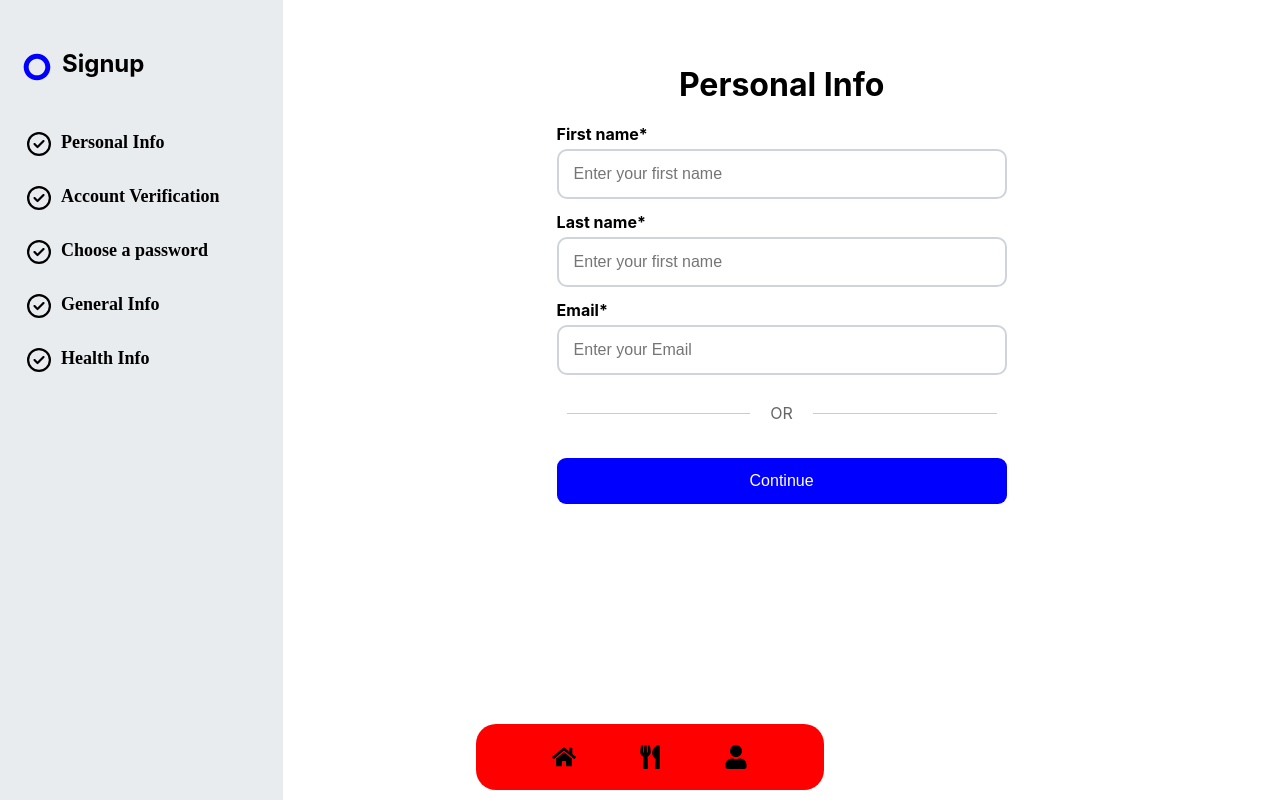
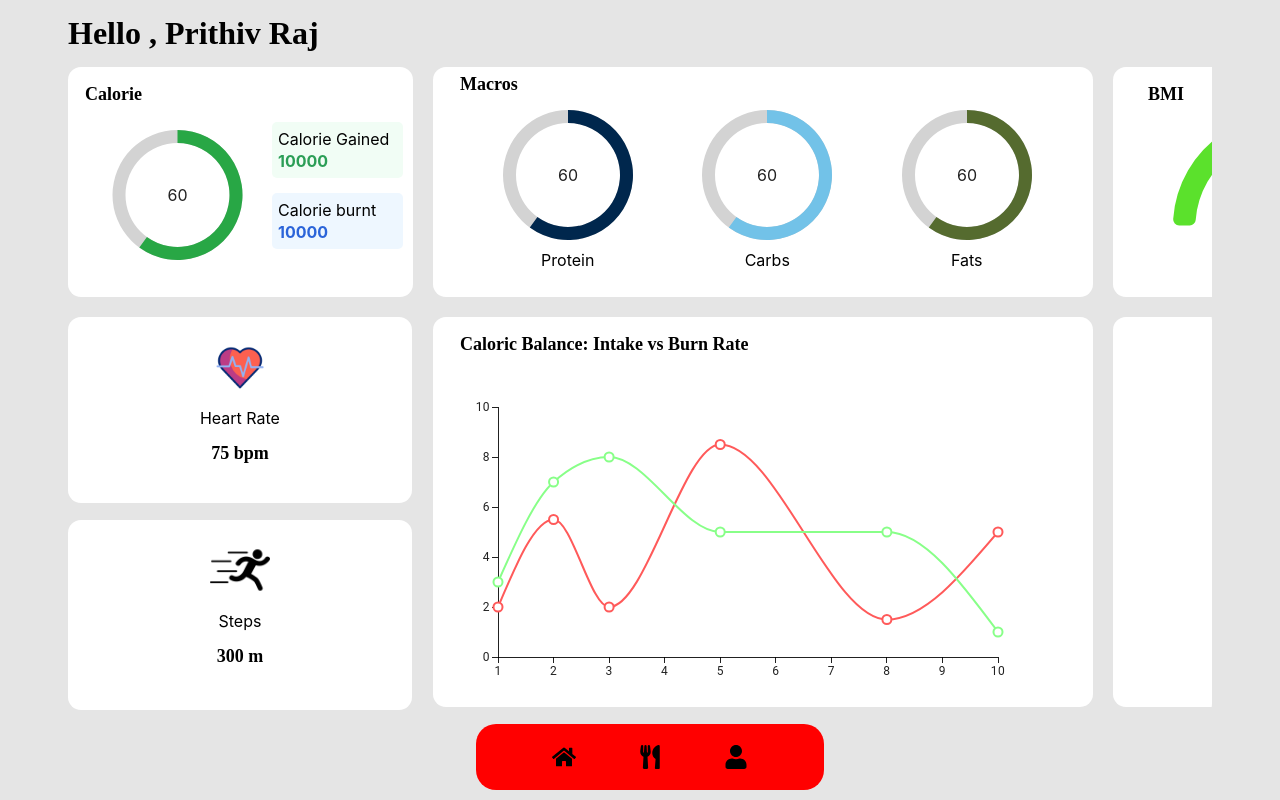
Before and after one commit to Adhi2312/FITNESS_TRACKER, a React (Create React App) app: page / in a window 1280 px wide. Before the commit this address led to /signup/personal. Built offline with nearby package versions, Linux system fonts and the light colour scheme; no server answers.

Commit message:
dashboard modified

```diff
--- a/src/App.js
+++ b/src/App.js
@@ -8,8 +8,10 @@ import { useState } from 'react-router-dom';
 import ProfileForm from './screens/ProfileForm';
 import {Signup, GDLB} from './screens/signup';
 import { FirstPage } from './signup-pages/Main-Page';
+// import { useNavigate } from 'react-router-dom';
 
 function App() {
+  console.log('well');
 
 
   return (
@@ -18,8 +20,8 @@ function App() {
         <div className='sub-main'>
           <Routes>
             {/* <Route path='/' element={Navigate to="/signup" />}/> */}
-            <Route path="/" element={<Navigate to="/signup/personal" />} />
-            <Route path="/dashboard" element={<DB/> } />
+            {/* <Route path="/" element={<Navigate to="/signup/personal" />} /> */}
+            <Route path="/" element={<DB/> } />
             <Route path="/plate" element={<Food/>}/>
             <Route path="/check" element={<ProfileForm />} />
             <Route path='/signup/*' element={<FirstPage/>}/>
--- a/src/index.js
+++ b/src/index.js
@@ -7,6 +7,7 @@ import {BrowserRouter} from 'react-router-dom'
 
 
 const root = ReactDOM.createRoot(document.getElementById('root'));
+// console.log('well');
 root.render(
 
   <React.StrictMode>
--- a/src/screens/DB.jsx
+++ b/src/screens/DB.jsx
@@ -6,11 +6,29 @@ import GaugeChart from 'react-gauge-chart';
 import hrt from '../imges/heartbeat.gif';
 import { authenticateFitbit, fetchFitbitActivities } from './Connect';
 import { Gauge,LineChart } from '@mui/x-charts';
-
+import { useNavigate } from 'react-router-dom';
 const DB = () => {
   const [heartRate, setHeartRate] = useState(75);
   const [activities, setActivities] = useState(null);
   const [date, setDate] = useState("");
+  const nav=useNavigate();
+
+  const res=async()=>{
+    try{const res=await fetch('http://localhost:4000/authorize',{
+      method: 'GET',
+      credentials: 'include',
+      headers: {'Content-Type': 'application/json',
+          },
+        }
+        );
+        console.log(res.status);
+      if (res.status==404)nav('/signup/personal');}
+
+        catch(error){console.log(error)}
+
+  }
+
+   const ok=res();
 
   useEffect(() => {
     const fetchData = async () => {
@@ -46,7 +64,18 @@ return (
       <div className='one'>
           <div className='one-1'>
 
-            <img src={cal} height={130} width={130}/>
+            <div className='one-1-sub'>
+                    <h3>Calorie</h3>
+                    <div className='one-1-chart'>
+                        <div className='gauge'>
+                            <GaugeComponent/>
+                        </div>
+                        <div className='gauge-info'>
+                        <SubComponent text={'Calorie Gained'} color={'#f1fdf5'} tc={'#2b9e56'} />
+                        <SubComponent text={"Calorie burnt"} color={'#eef7ff'} tc={'#2b64d9'}/>
+                        </div>
+                    </div>
+            </div>
 
 
 
@@ -63,24 +92,52 @@ return (
                 <div style={{height:"100%"}}>
                 <Gauge width={150} height={150} value={60}  sx={{
         '& .MuiGauge-valueArc': {
-          fill: '#7400b8', // Value arc color
+          fill: '#00274D', // Value arc color
         },
         '& .MuiGauge-referenceArc': {
           fill: '#d3d3d3', // Reference arc color
         },
         '& .MuiGauge-valueLabel': {
-          fill: '#7400b8', // Value text color
+          fill: '#74b8', // Value text color
           fontSize: '24px', // Optional font size customization
         },
       }} />
                 <p>Protein</p>
                 </div>
                 <div style={{height:"100%"}}>
-                <Gauge width={150} height={150} value={60} />
+                <Gauge width={150} height={150} value={60}
+
+                sx={{
+                  '& .MuiGauge-valueArc': {
+                    fill: '#72C2E8', // Value arc color
+                  },
+                  '& .MuiGauge-referenceArc': {
+                    fill: '#d3d3d3', // Reference arc color
+                  },
+                  '& .MuiGauge-valueLabel': {
+                    fill: '#74b8', // Value text color
+                    fontSize: '24px', // Optional font size customization
+                  },
+                }}
+                />
                 <p>Carbs</p>
                 </div>
                 <div style={{height:"100%"}}>
-                <Gauge width={150} height={150} value={60} />
+                <Gauge width={150} height={150} value={60}
+
+                sx={{
+                  '& .MuiGauge-valueArc': {
+                    fill: '#556B2F', // Value arc color
+                  },
+                  '& .MuiGauge-referenceArc': {
+                    fill: '#d3d3d3', // Reference arc color
+                  },
+                  '& .MuiGauge-valueLabel': {
+                    fill: '#74b8', // Value text color
+                    fontSize: '24px', // Optional font size customization
+                  },
+                }}
+                />
                 <p>Fats</p>
                 </div>
                   {/* <Linechart/> */}
@@ -188,3 +245,34 @@ export default DB
 // const chartStyle = {
 // ��height:�250,
 // }
+
+const SubComponent=({text,color,tc})=>{
+  return(
+    <div className='info-sub' style={{backgroundColor:color}}>
+      <p>
+        {text}
+      </p>
+      <p style={{fontWeight:'bold' ,color:tc}}>10000</p>
+    </div>
+  )
+}
+const GaugeComponent=()=>{
+  return(
+    <Gauge width={150} height={150} value={60}
+
+                sx={{
+                  '& .MuiGauge-valueArc': {
+                    fill: '#28A745', // Value arc color
+                  },
+                  '& .MuiGauge-referenceArc': {
+                    fill: '#d3d3d3', // Reference arc color
+                  },
+                  '& .MuiGauge-valueLabel': {
+                    fill: '#74b8', // Value text color
+                    // text:"rem",
+                    fontSize: '24px', // Optional font size customization
+                  },
+                }}
+                />
+  )
+}
--- a/src/screens/db.css
+++ b/src/screens/db.css
@@ -146,9 +146,11 @@
     display: none;
   }
   h3{
-    margin: 10px 10px 0px 10px;
+    margin:0px;
+    margin: 2px;
     font-size: large;
     font-weight: 600;
+    /* background-color: red; */
     font-family: satoshi;
   }
   h1{
@@ -214,3 +216,49 @@
   /* background-color: aqua; */
   align-items: center;
 }
+.one-1-sub
+{
+  height: 100%;
+  width: 100%;
+  /* background-color: aqua; */
+  display: flex;
+  flex-direction: column;
+}
+.one-1-chart
+{
+  display: flex;
+  /* background-color: rgb(249, 149, 149); */
+  height: 100%;
+  width: 100%;
+}
+.gauge{
+  width: 60%;
+  /* background-color: bisque; */
+  display: flex;
+  align-items: center;
+  justify-content: center;
+
+}
+.gauge-info
+{
+  /* width: 35%; */
+  display: flex;
+  flex-direction: column;
+}
+.info-sub
+{
+  width: 100%;
+  padding: 5px 4px;
+  margin-top: 15px;
+  /* background-color: #dededee9; */
+  border-radius: 5px;
+}
+.info-sub>h4
+{
+  margin: 0px;
+  font-size: small;
+}
+.info-sub>p{
+  margin: 2px;
+  /* padding:  1px 0px ; */
+}
```
